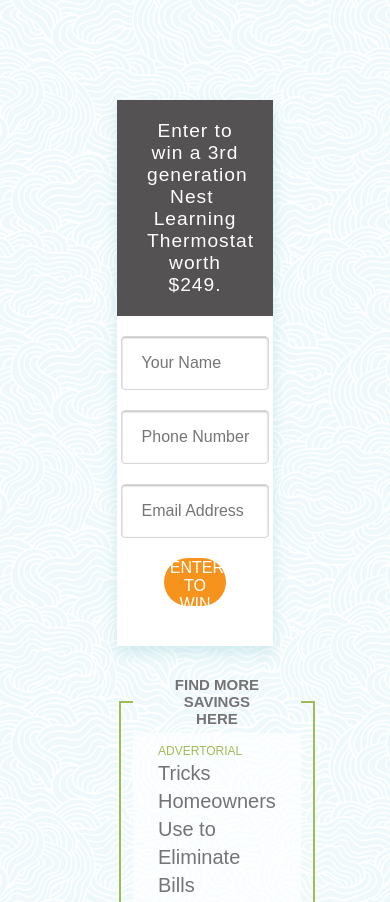
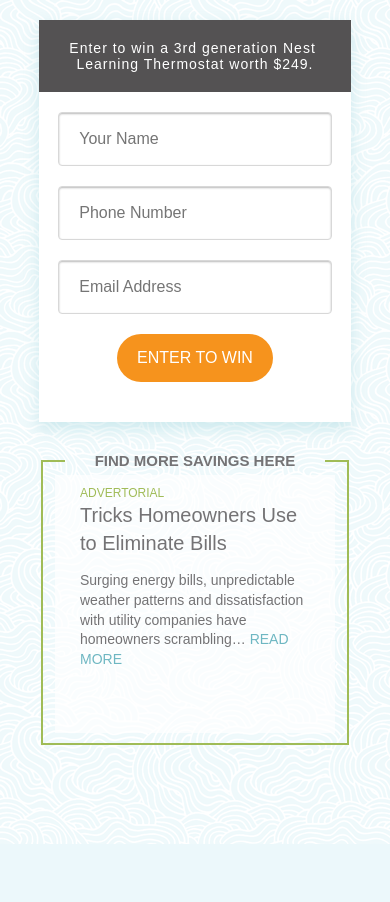
Before and after one commit to nikkieverett/modernize-test, a plain HTML site: page index.html in a window 390 px wide. Shown: the top 902 px of the page. After the commit the page ends 844 px from the top, so only its background shows below. Drawn offline with nearby package versions, Linux system fonts and the light colour scheme.

Commit message:
fixed mobile views

```diff
--- a/index.css
+++ b/index.css
@@ -6,18 +6,9 @@ body {
   font-weight: 100;
   font-size: 1em;
   margin: 0 30%;
+  overflow: scroll;
 }
-@media and screen (max-width: 600px){
-  body {
-    margin: 10%;
-  }
-  .container {
-    margin: 50px auto;
-  }
-  .form-header {
-    font-size: 14px;
-  }
-}
+
 .container {
   margin: 100px auto;
 }
@@ -65,10 +56,11 @@ button[type="submit"]{
   display: block;
   color: white;
   text-transform: uppercase;
-  width: 40%;
+  width: 50%;
   height: 48px;
   margin: 20px auto;
   font-size: 1em;
+  padding: 10px 20px;
 }
 input:focus {
   outline: none;
@@ -111,3 +103,17 @@ fieldset legend {
   text-decoration: none;
   color: rgba(110, 183, 194, 1.0);
 }
+@media (max-width: 600px){
+  body {
+    margin: 20px 10%;
+  }
+  .container {
+    margin: 20px auto;
+  }
+  .form-header {
+    font-size: 14px;
+  }
+  button {
+    width: 70%;
+  }
+}
--- a/index.html
+++ b/index.html
@@ -1,7 +1,7 @@
 <!DOCTYPE html>
 <html>
   <head>
-    <meta charset="utf-8">
+    <meta charset="utf-8" name="viewport" content="width=device-width" />
     <title>Modernize - Take Home Test</title>
     <link rel="stylesheet" href="index.css" />
   </head>
```
